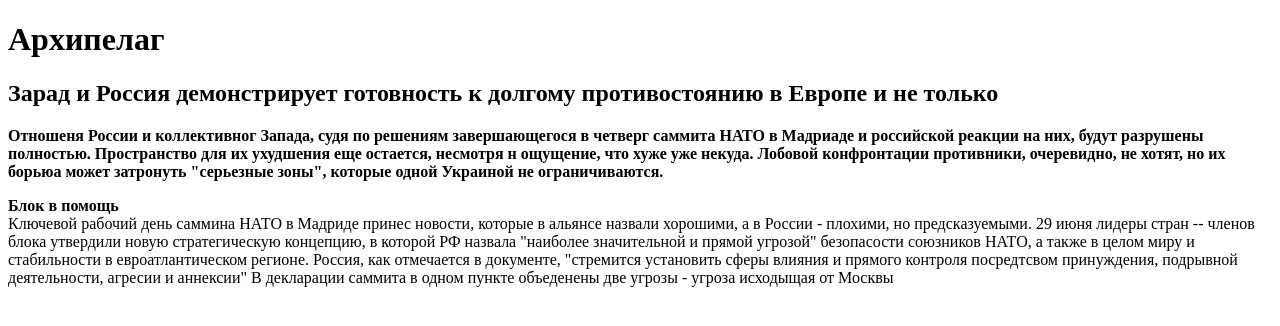
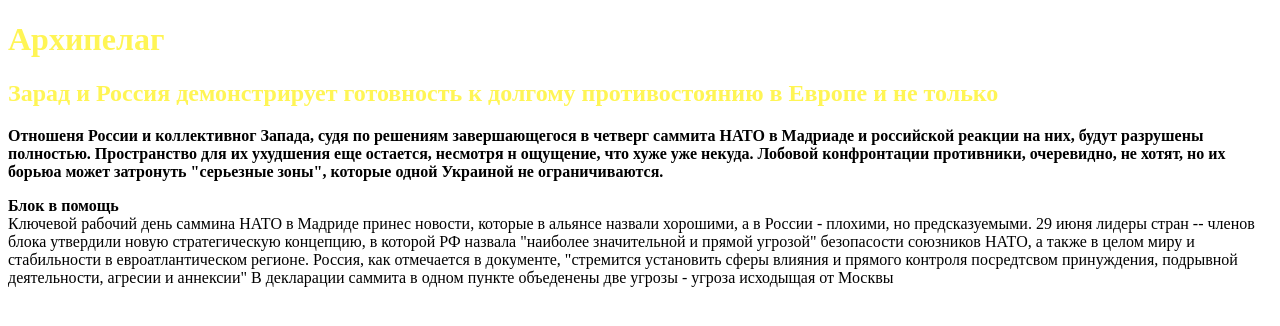
Before and after one commit to WebHeroSchool/Repositor, a plain HTML site: page index.html in a window 1280 px wide. Drawn offline with Linux system fonts and the light colour scheme.

Commit message:
Добавлен файл стилей и произведены изменения со стилями

```diff
--- a/index.html
+++ b/index.html
@@ -5,6 +5,7 @@
     <meta http-equiv="X-UA-Compatible" content="IE=edge">
     <meta name="viewport" content="width=device-width, initial-scale=1.0">
     <title>Газета</title>
+    <link rel="stylesheet" href="styles/style.css">
 </head>
 <body>
     <header>
--- /dev/null
+++ b/styles/style.css
@@ -0,0 +1,3 @@
+header {
+    color: #FFF555
+}
```
